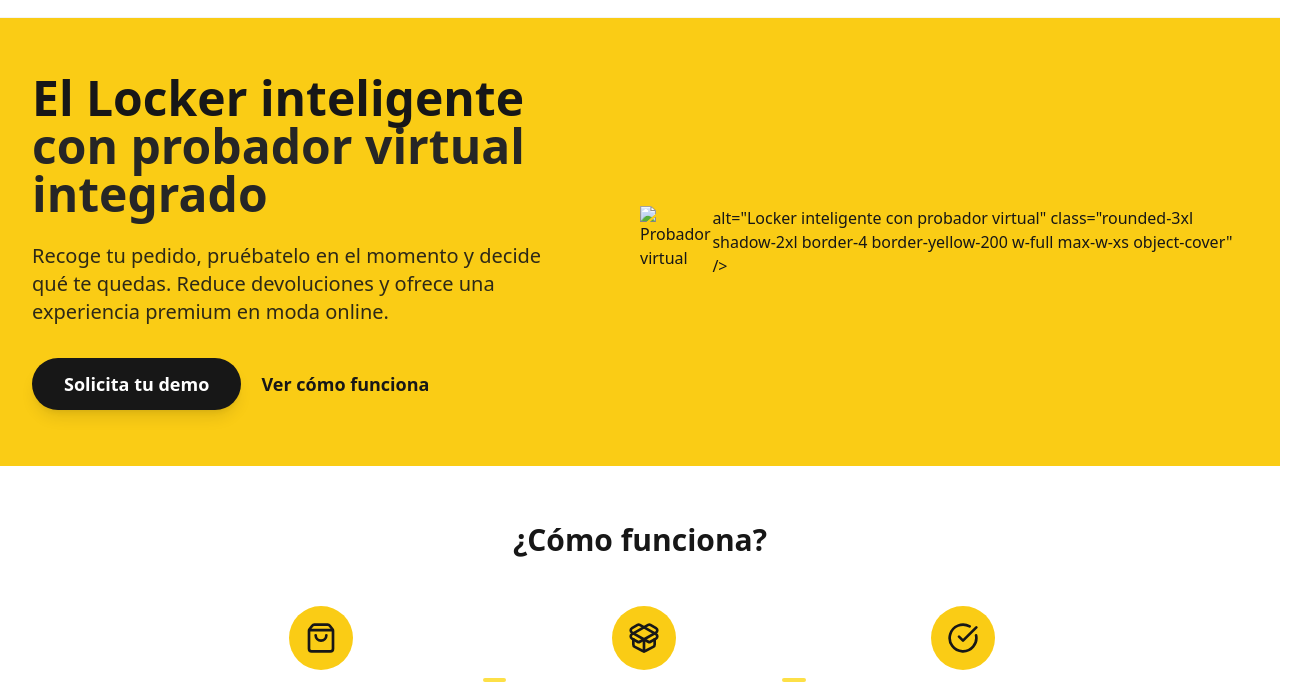
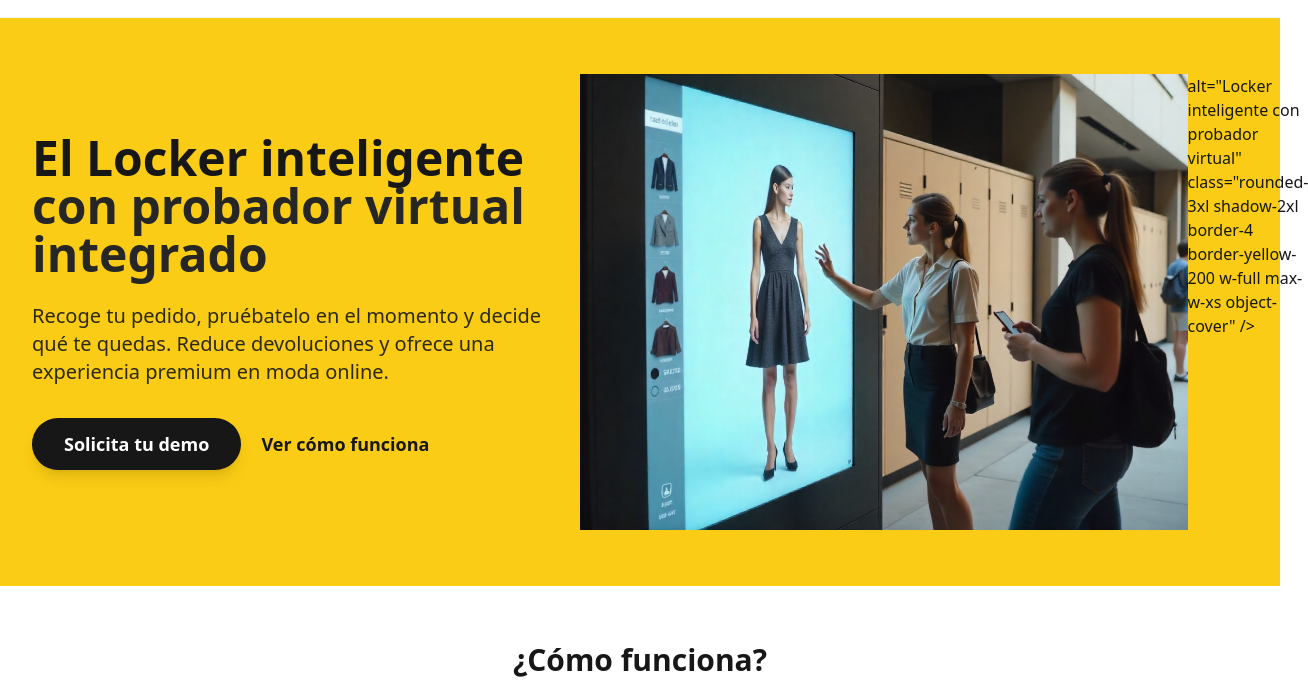
Before and after one commit to IsmaelDosio/LookerVirtual, a plain HTML site: page index.html in a window 1280 px wide. Shown: the part 63-746 px from the top of the page, 1308 px wide, since content can reach past the window. Drawn offline with nearby package versions, Linux system fonts and the light colour scheme.

Commit message:
Update index.html

```diff
--- a/index.html
+++ b/index.html
@@ -50,7 +50,7 @@
     <!-- Imagen HERO -->
     <div class="flex-1 flex justify-center mt-10 md:mt-0">
       <!-- Sustituye esta imagen por la tuya -->
-      <img src="/images/lookerInteligente.jpg" alt="Probador virtual" />
+           <img src="/Locker inteligente con probador virtual.png" alt="Probador virtual" />
            alt="Locker inteligente con probador virtual"
            class="rounded-3xl shadow-2xl border-4 border-yellow-200 w-full max-w-xs object-cover" />
     </div>
```
